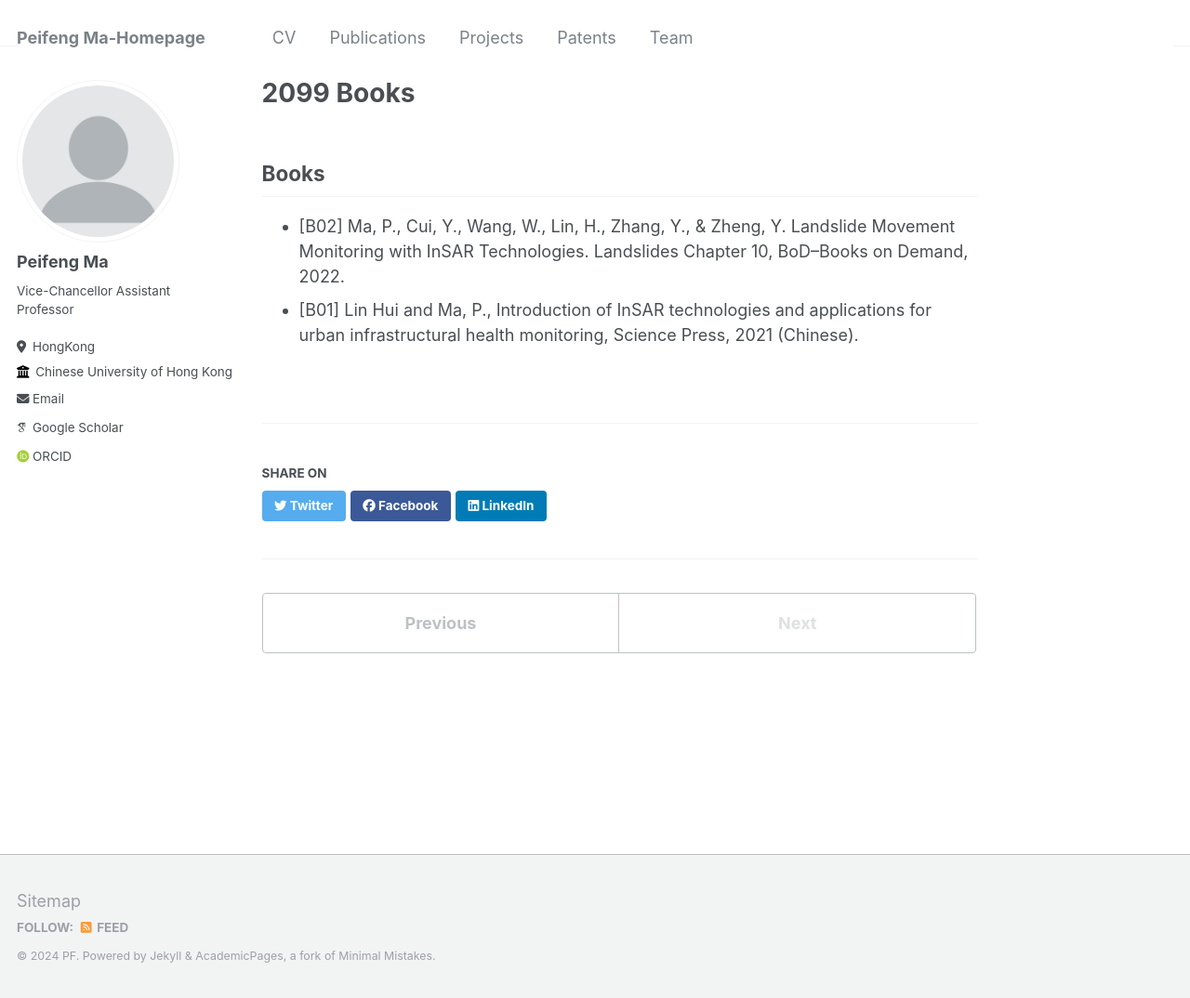
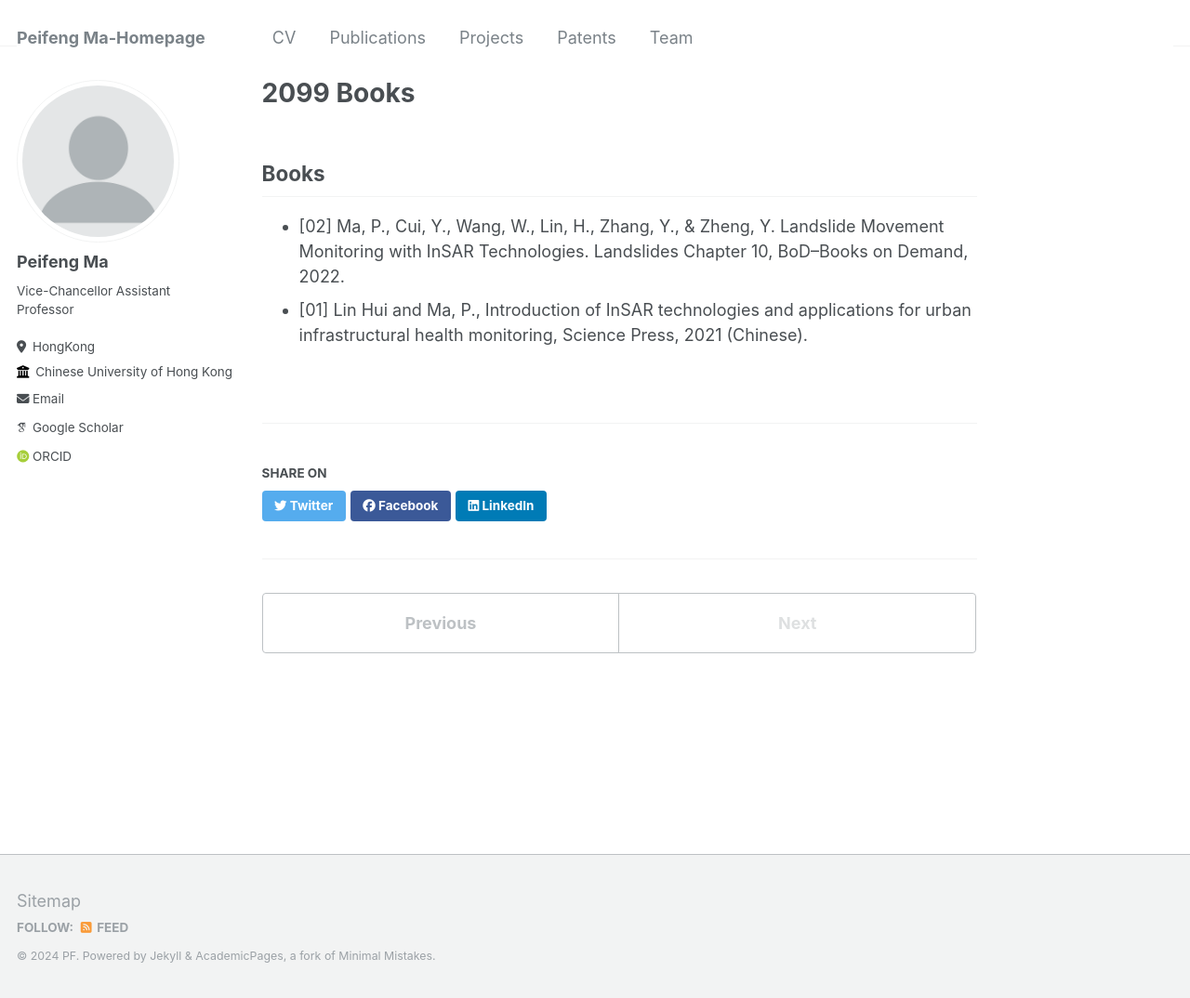
Before and after one commit to pfMA03/peifengMa, a Jekyll site: the page built from _publications/2099-Books.md, in a window 1280 px wide and 1074 px high. Shown: the whole window at 93% size. Built offline with Jekyll 4.4.1, drawn with Linux system fonts in a browser that asks for light colours; some web fonts are replaced.

Commit message:
Update 2099-Books.md

```diff
--- a/_publications/2099-Books.md
+++ b/_publications/2099-Books.md
@@ -6,5 +6,5 @@ permalink: /publications/2099-Books
 ---
 Books
 ------
-* [B02] Ma, P., Cui, Y., Wang, W., Lin, H., Zhang, Y., & Zheng, Y. Landslide Movement Monitoring with InSAR Technologies. Landslides Chapter 10, BoD–Books on Demand, 2022.
-* [B01] Lin Hui and Ma, P., Introduction of InSAR technologies and applications for urban infrastructural health monitoring, Science Press, 2021 (Chinese).
+* [02] Ma, P., Cui, Y., Wang, W., Lin, H., Zhang, Y., & Zheng, Y. Landslide Movement Monitoring with InSAR Technologies. Landslides Chapter 10, BoD–Books on Demand, 2022.
+* [01] Lin Hui and Ma, P., Introduction of InSAR technologies and applications for urban infrastructural health monitoring, Science Press, 2021 (Chinese).
```
